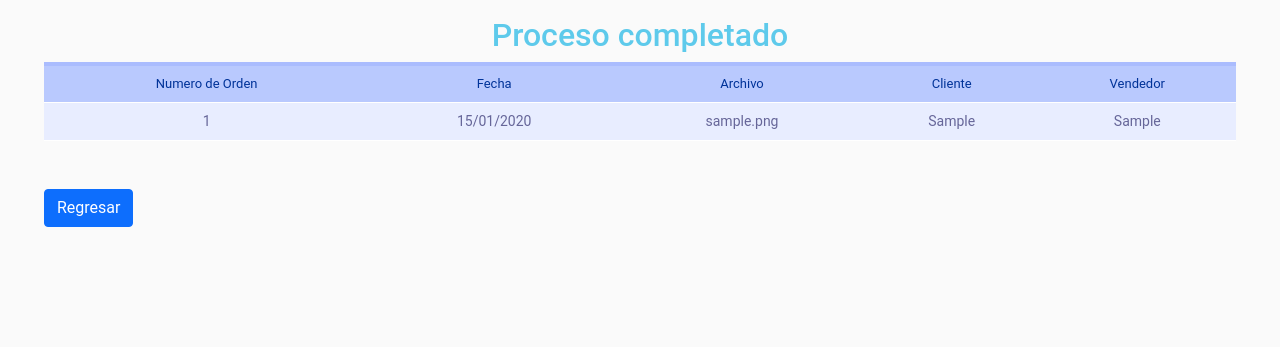
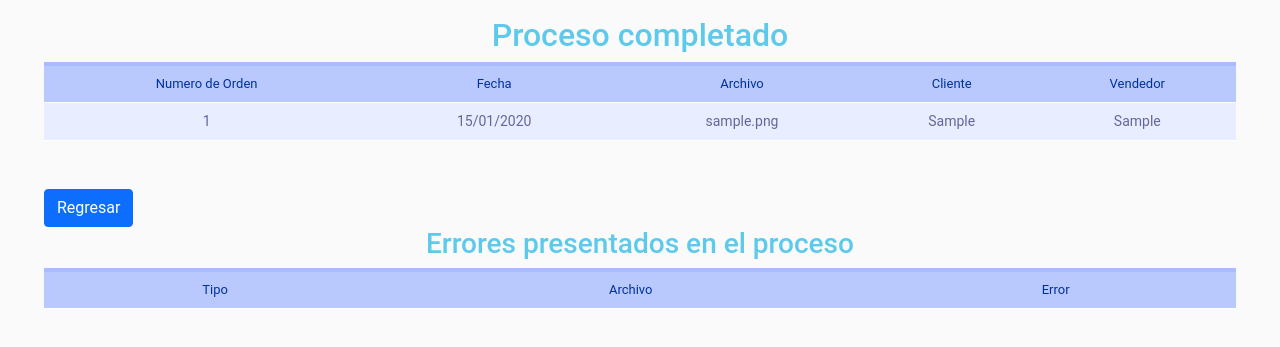
Before and after one commit to jaortiz92/prepareOrders, a Django app: template templates/orders/add_files.html in a window 1280 px wide. Shown: the part 86-433 px from the top of the page. Run offline with Django 3.2, Linux system fonts and the light colour scheme; tables that the repository leaves empty hold one stand-in row (values such as "Sample post"); the template is opened without the code that fills it: values that come from a table or form of the project are taken from there, most other values are stand-ins (such as "Sample title", 1, 10 or a date in 2020); lists and menus that the app fills with data are empty; some libraries are stand-ins or nearby versions.

Commit message:
Finished html errors for add files

```diff
--- a/orders/utils/JoinOrder.py
+++ b/orders/utils/JoinOrder.py
@@ -36,7 +36,7 @@ class JoinOrder:
         except:
             self.errors['hard'].append((self.file, 'Error con nombre de compañia en el archivo.'))
         try:
-            self.email: str = df_header.iloc[3, 4].upper()
+            self.email: str = df_header.iloc[3, 4].lower()
         except:
             self.errors['hard'].append((self.file, 'Error con email del compañia en el archivo.'))
         try:
--- a/orders/views/orderView.py
+++ b/orders/views/orderView.py
@@ -70,7 +70,7 @@ class AddFilesView(View):
         for row in data:
             if len(row['errors']['hard']) > 0:
                 messages.error(request, 'Error al generar las ordenes')
-                return render(request, self.template_error, {"data" : data})
+                return render(request, self.template_error, {'data' : data})
         counter = 0
         for order in data:
             order_created = Order.objects.create(**order['order'])
@@ -84,7 +84,9 @@ class AddFilesView(View):
             counter += 1
         messages.success(request, f'Se agregaron {counter} archivos')
         data = {
-            'orders': list_orders
+            'orders': list_orders,
+            'data' : data
+
         }
 
         return render(request, self.template_name, data)
--- a/templates/orders/add_files.html
+++ b/templates/orders/add_files.html
@@ -38,8 +38,10 @@
 
         <a class="btn btn-primary btn-block mt-5" href="{% url 'order:panel' %}">Regresar</a>
     </div>
-
-
+    <div class="titles-capratex">
+        <h3>Errores presentados en el proceso</h3>
+    </div>
+    {% include "orders/tables/table_errors.html" %}
 </div>
 
 
--- /dev/null
+++ b/templates/orders/tables/table_errors.html
@@ -0,0 +1,27 @@
+<div class="tables-capratex">
+    <table>
+        <thead>
+            <th>Tipo</th>
+            <th>Archivo</th>
+            <th>Error</th>
+        </thead>
+        <tbody>
+            {% for file in data %}
+            {% for error in file.errors.hard %}
+            <tr>
+                <td>Error</td>
+                <td>{{error.0}}</td>
+                <td>{{error.1}}</td>
+            </tr>
+            {% endfor %}
+            {% for error in file.errors.soft %}
+            <tr>
+                <td>Advertencia</td>
+                <td>{{error.0}}</td>
+                <td>{{error.1}}</td>
+            </tr>
+            {% endfor %}
+            {% endfor %}
+        </tbody>
+    </table>
+</div>
--- a/templates/orders/tables/table_orders.html
+++ b/templates/orders/tables/table_orders.html
@@ -6,6 +6,7 @@
             <th>Archivo</th>
             <th>Cliente</th>
             <th>Vendedor</th>
+            <th>Email</th>
             <th v-if="show">Detalle</th>
             <th v-if="show">Eliminar</th>
         </thead>
@@ -17,6 +18,7 @@
                 <td>{{order.file_name}}</td>
                 <td>{{order.customer}}</td>
                 <td>{{order.agent}}</td>
+                <td>{{order.email}}</td>
                 <td v-if="show"><a class="btn btn-primary btn-block" href="/orders/orders/detail_order/{{order.id_order}}"><i class="fas fa-info-circle"></i></a></td>
                 <td v-if="show"><a class="btn btn-danger btn-block" href="#"
                         @click="deleteOrder({{order.id_order}}, '{{order.file_name}}')"><i class="far fa-trash-alt"></i></a>
```
Also changed, not shown: templates/orders/add_files_error.html (+1 -28 lines).
